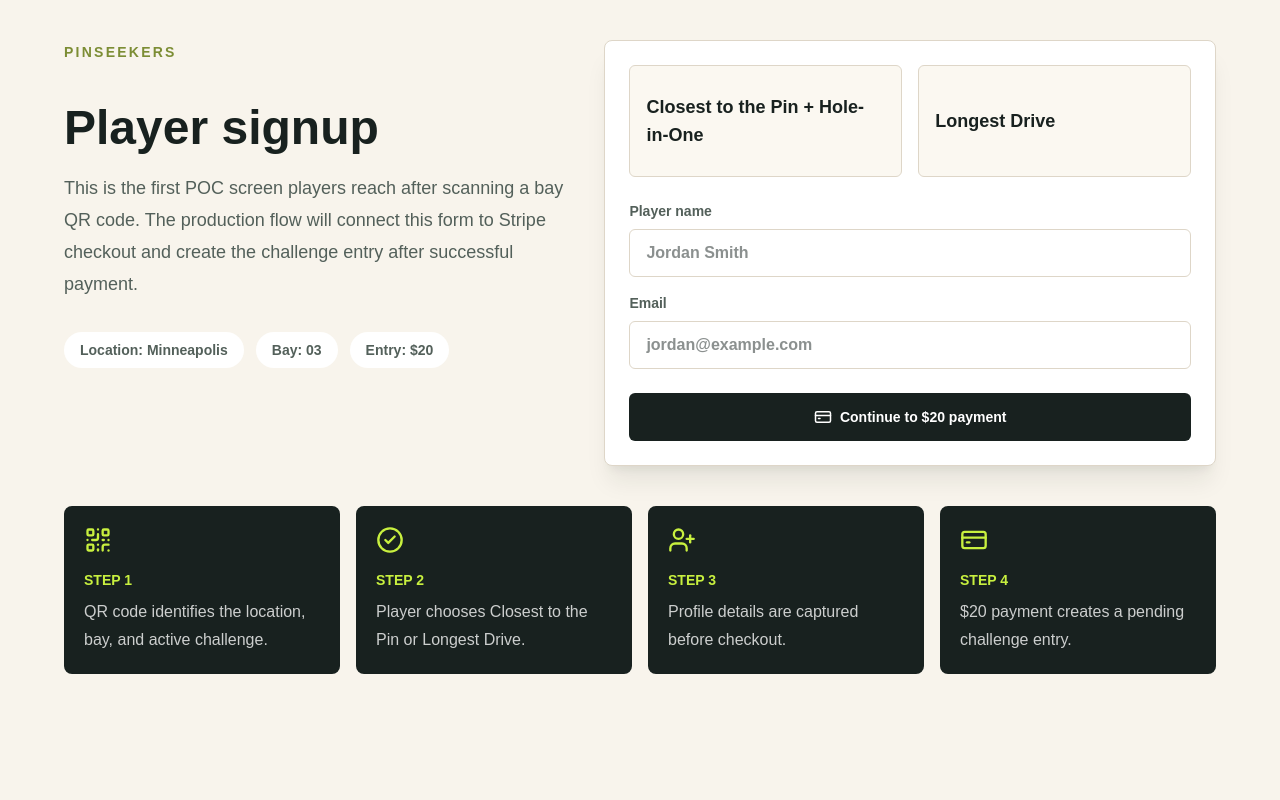
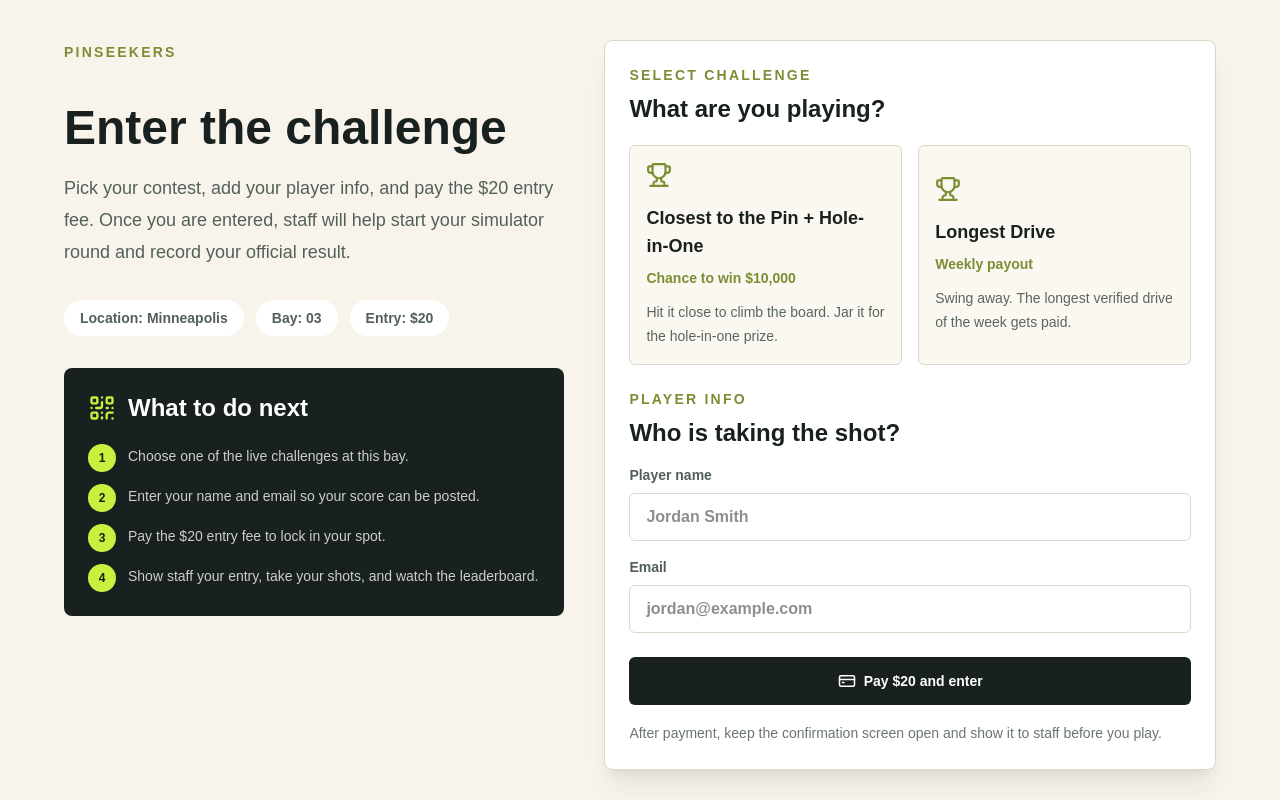
Before and after one commit to 8tw5kvtdxg-cmd/PinSeekersApp, a Next.js app: page /play in a window 1280 px wide. Shown: the top 800 px of the page. Built offline with nearby package versions, Linux system fonts and the light colour scheme.

Commit message:
Make player signup flow player-focused

```diff
--- a/app/play/page.tsx
+++ b/app/play/page.tsx
@@ -1,11 +1,33 @@
 import Link from "next/link";
-import { CheckCircle2, CreditCard, QrCode, UserPlus } from "lucide-react";
+import {
+  BadgeDollarSign,
+  CheckCircle2,
+  CreditCard,
+  QrCode,
+  Trophy,
+  UserPlus,
+} from "lucide-react";
 
 const signupSteps = [
-  "QR code identifies the location, bay, and active challenge.",
-  "Player chooses Closest to the Pin or Longest Drive.",
-  "Profile details are captured before checkout.",
-  "$20 payment creates a pending challenge entry.",
+  "Choose one of the live challenges at this bay.",
+  "Enter your name and email so your score can be posted.",
+  "Pay the $20 entry fee to lock in your spot.",
+  "Show staff your entry, take your shots, and watch the leaderboard.",
+];
+
+const challenges = [
+  {
+    name: "Closest to the Pin + Hole-in-One",
+    prize: "Chance to win $10,000",
+    description:
+      "Hit it close to climb the board. Jar it for the hole-in-one prize.",
+  },
+  {
+    name: "Longest Drive",
+    prize: "Weekly payout",
+    description:
+      "Swing away. The longest verified drive of the week gets paid.",
+  },
 ];
 
 export default function PlayPage() {
@@ -16,11 +38,13 @@ export default function PlayPage() {
           <Link href="/" className="text-sm font-black uppercase tracking-[0.16em] text-[#7c8d34]">
             PinSeekers
           </Link>
-          <h1 className="mt-10 text-4xl font-black sm:text-5xl">Player signup</h1>
+          <h1 className="mt-10 text-4xl font-black sm:text-5xl">
+            Enter the challenge
+          </h1>
           <p className="mt-5 text-lg leading-8 text-[#53605a]">
-            This is the first POC screen players reach after scanning a bay QR
-            code. The production flow will connect this form to Stripe checkout
-            and create the challenge entry after successful payment.
+            Pick your contest, add your player info, and pay the $20 entry fee.
+            Once you are entered, staff will help start your simulator round and
+            record your official result.
           </p>
           <div className="mt-8 flex flex-wrap gap-3">
             <span className="rounded-full bg-white px-4 py-2 text-sm font-bold text-[#53605a]">
@@ -33,21 +57,59 @@ export default function PlayPage() {
               Entry: $20
             </span>
           </div>
+
+          <div className="mt-8 rounded-lg bg-[#18211f] p-6 text-white">
+            <div className="flex items-center gap-3">
+              <QrCode className="text-[#c8f03f]" size={28} />
+              <h2 className="text-2xl font-black">What to do next</h2>
+            </div>
+            <ol className="mt-5 space-y-3">
+              {signupSteps.map((step, index) => (
+                <li key={step} className="flex gap-3 text-sm leading-6 text-white/78">
+                  <span className="flex size-7 shrink-0 items-center justify-center rounded-full bg-[#c8f03f] text-xs font-black text-[#17200d]">
+                    {index + 1}
+                  </span>
+                  <span>{step}</span>
+                </li>
+              ))}
+            </ol>
+          </div>
         </section>
 
         <section className="rounded-lg border border-[#ded6c8] bg-white p-6 shadow-xl shadow-[#18211f]/8">
+          <div className="mb-5">
+            <p className="text-sm font-black uppercase tracking-[0.16em] text-[#7c8d34]">
+              Select challenge
+            </p>
+            <h2 className="mt-2 text-2xl font-black">What are you playing?</h2>
+          </div>
           <div className="grid gap-4 sm:grid-cols-2">
-            {["Closest to the Pin + Hole-in-One", "Longest Drive"].map((name) => (
+            {challenges.map((challenge) => (
               <button
-                key={name}
-                className="min-h-28 rounded-md border border-[#ded6c8] bg-[#fbf8f1] p-4 text-left text-lg font-black transition hover:border-[#7c8d34]"
+                key={challenge.name}
+                className="min-h-44 rounded-md border border-[#ded6c8] bg-[#fbf8f1] p-4 text-left transition hover:border-[#7c8d34] hover:bg-[#f5efdF]"
               >
-                {name}
+                <Trophy className="text-[#7c8d34]" size={26} />
+                <span className="mt-4 block text-lg font-black">
+                  {challenge.name}
+                </span>
+                <span className="mt-2 block text-sm font-black text-[#7c8d34]">
+                  {challenge.prize}
+                </span>
+                <span className="mt-3 block text-sm leading-6 text-[#59655f]">
+                  {challenge.description}
+                </span>
               </button>
             ))}
           </div>
 
           <form className="mt-6 grid gap-4">
+            <div>
+              <p className="text-sm font-black uppercase tracking-[0.16em] text-[#7c8d34]">
+                Player info
+              </p>
+              <h2 className="mt-2 text-2xl font-black">Who is taking the shot?</h2>
+            </div>
             <label className="grid gap-2 text-sm font-bold text-[#53605a]">
               Player name
               <input
@@ -67,15 +129,19 @@ export default function PlayPage() {
               className="mt-2 inline-flex h-12 items-center justify-center gap-2 rounded-md bg-[#18211f] px-6 text-sm font-black text-white transition hover:bg-[#2a3935]"
               type="button"
             >
-              <CreditCard size={18} /> Continue to $20 payment
+              <CreditCard size={18} /> Pay $20 and enter
             </button>
+            <p className="text-sm leading-6 text-[#6b756f]">
+              After payment, keep the confirmation screen open and show it to
+              staff before you play.
+            </p>
           </form>
         </section>
 
         <section className="lg:col-span-2">
           <div className="grid gap-4 md:grid-cols-4">
             {signupSteps.map((step, index) => {
-              const icons = [QrCode, CheckCircle2, UserPlus, CreditCard];
+              const icons = [CheckCircle2, UserPlus, CreditCard, BadgeDollarSign];
               const Icon = icons[index];
 
               return (
```
